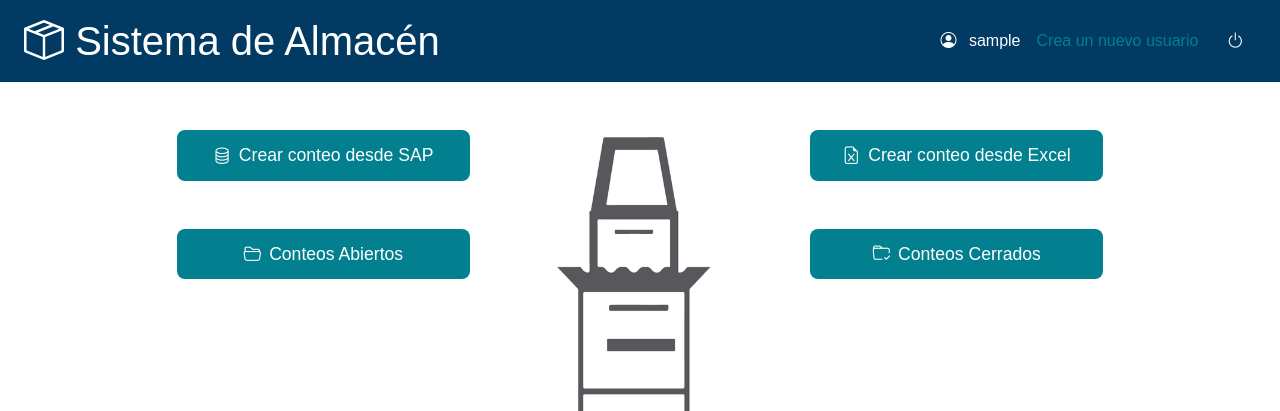
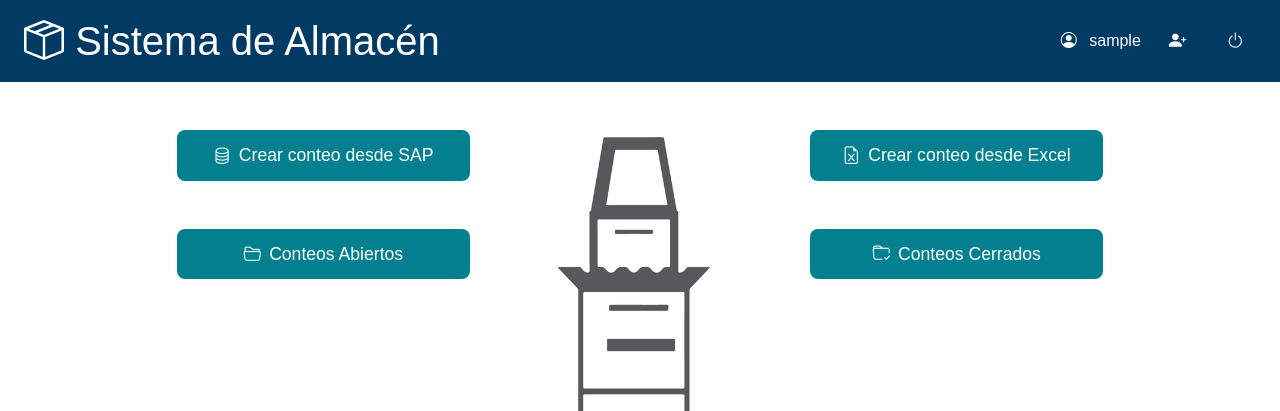
Before and after one commit to Gitux1602/WMS-G16, a Flask app: page / in a window 1280 px wide. Shown: the top 411 px of the page. Run offline with Flask 3, Linux system fonts and the light colour scheme; a user stored in the database is signed in; tables that the repository leaves empty hold one stand-in row (values such as "Sample post").

Commit message:
Modificando crear usuario a Icono

```diff
--- a/app/templates/home.html
+++ b/app/templates/home.html
@@ -22,7 +22,9 @@
             </div>
 
             {% if current_user.is_authenticated and current_user.rol == 1 %}
-                <a href="{{ url_for('main.register') }}">Crea un nuevo usuario</a>
+                <a href="{{ url_for('main.register') }}" class="btn btn-outline-light btn-sm" title="Crear nuevo usuario">
+                    <i class="bi bi-person-plus-fill"></i>
+                </a>
             {% endif %}
 
             <a href="{{ url_for('auth.logout') }}" class="btn btn-sm btn-outline-light" title="Cerrar sesión">
```
